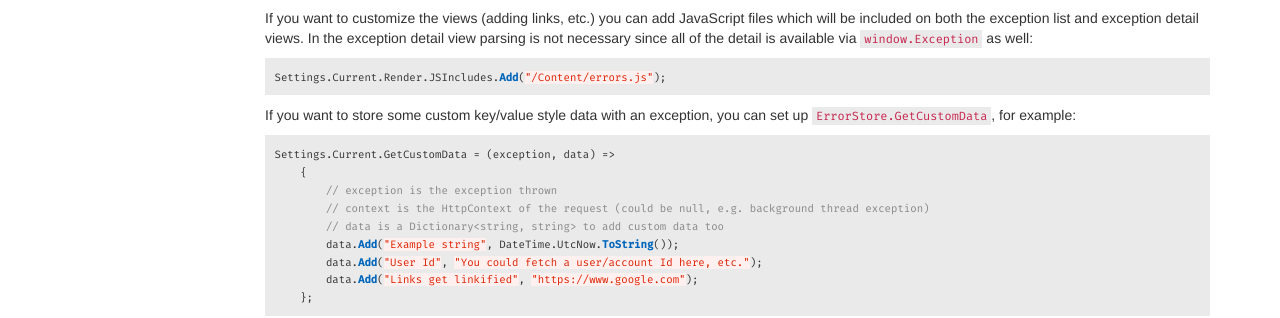
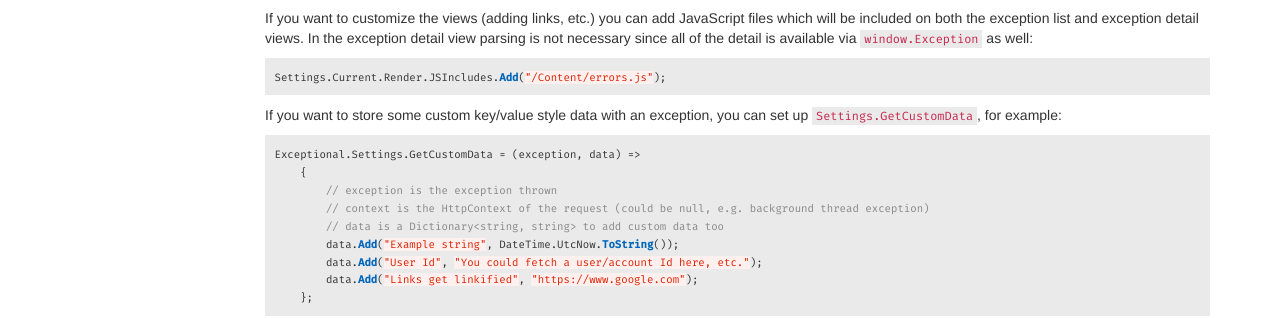
Before and after one commit to NickCraver/StackExchange.Exceptional, a Jekyll site: the page built from docs/AspDotNet.md, in a window 1280 px wide. Shown: the part 1078-1396 px from the top of the page. Built offline with Jekyll 4.4.1, drawn with Linux system fonts in a browser that asks for light colours.

Commit message:
Updating the `GetCustomData` example to reflect changed namespace

````diff
--- a/docs/AspDotNet.md
+++ b/docs/AspDotNet.md
@@ -70,10 +70,10 @@ If you want to customize the views (adding links, etc.) you can add JavaScript f
 Settings.Current.Render.JSIncludes.Add("/Content/errors.js");
 ```
 
-If you want to store some custom key/value style data with an exception, you can set up `ErrorStore.GetCustomData`, for example:
+If you want to store some custom key/value style data with an exception, you can set up `Settings.GetCustomData`, for example:
 
 ```c#
-Settings.Current.GetCustomData = (exception, data) =>
+Exceptional.Settings.GetCustomData = (exception, data) =>
     {
         // exception is the exception thrown
         // context is the HttpContext of the request (could be null, e.g. background thread exception)
````
